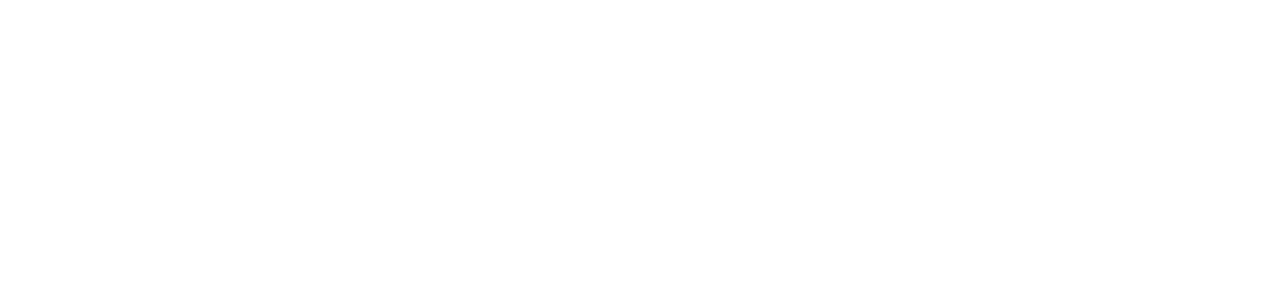
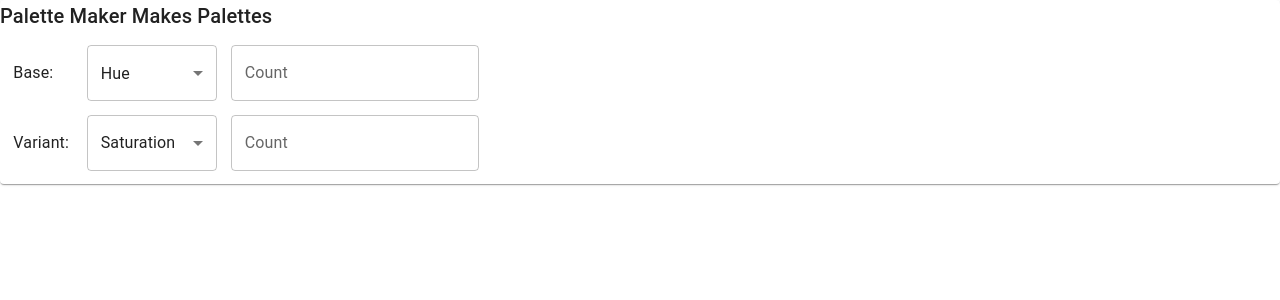
Before and after one commit to davor-skontra/pmmp, a React (Create React App) app: page / in a window 1280 px wide. Shown: the top 300 px of the page. Built offline with nearby package versions, Linux system fonts and the light colour scheme.

Commit message:
Create initial ColorValueSelectors

```diff
--- a/package.json
+++ b/package.json
@@ -13,6 +13,7 @@
     "@types/node": "^16.11.19",
     "@types/react": "^17.0.38",
     "@types/react-dom": "^17.0.11",
+    "lodash": "^4.17.21",
     "react": "^17.0.2",
     "react-dom": "^17.0.2",
     "react-scripts": "5.0.0",
@@ -42,5 +43,8 @@
       "last 1 firefox version",
       "last 1 safari version"
     ]
+  },
+  "devDependencies": {
+    "@types/lodash": "^4.14.178"
   }
 }
--- a/src/App.tsx
+++ b/src/App.tsx
@@ -1,14 +1,24 @@
-import React from 'react';
+import React, {CSSProperties, useEffect} from 'react';
 import logo from './logo.svg';
 import './App.css';
-import {Box} from "@mui/material";
+import {Box, Card, Typography} from "@mui/material";
+import ColorValueSelector from "./ColorValueSelector";
+import {ColorProperty, ColorPropertyNames} from "./palette-engine";
 
 function App() {
-  return (
-    <Box>
+    useEffect(() => {
+        document.title = "pmmp - Make Palettes"
+    });
 
-    </Box>
-  );
+    return (
+        <Box>
+            <Card>
+                <Typography variant={"h6"}>Palette Maker Makes Palettes</Typography>
+                <ColorValueSelector title={'Base:'} defaultSelected={'Hue' as unknown as ColorProperty} selectableOptions={ColorPropertyNames.filter(x => true)} onOptionChange={x => {}} onValueChange={x => {}}/>
+                <ColorValueSelector title={'Variant:'} defaultSelected={'Saturation' as unknown as ColorProperty} selectableOptions={ColorPropertyNames.filter(x => true)} onOptionChange={x => {}} onValueChange={x => {}}/>
+            </Card>
+        </Box>
+    );
 }
 
 export default App;
--- /dev/null
+++ b/src/ColorValueSelector.tsx
@@ -0,0 +1,42 @@
+import {Box, FormControl, MenuItem, TextField, Typography} from '@mui/material';
+import {CSSProperties, useState} from 'react';
+import {ColorProperty, ColorPropertyNames} from "./palette-engine";
+import Select, { SelectChangeEvent } from '@mui/material/Select';
+
+interface ColorValueSelectorProps {
+    title: string;
+    defaultSelected: ColorProperty
+    selectableOptions: string[]
+    onOptionChange: (selection: ColorProperty) => void;
+    onValueChange: (value: number) => void;
+}
+
+const boxStyle: CSSProperties = {
+    display: 'flex',
+    flexDirection: 'row',
+    alignItems: 'center',
+    gap: '10pt',
+    margin: '10pt'
+}
+
+function ColorValueSelector(p: ColorValueSelectorProps) {
+    return (
+        <Box>
+            <FormControl style={boxStyle} sx={{ m: 1, minWidth: 420 }}>
+                <Typography variant={'body1'} style={{width: '45pt'}}>{p.title}</Typography>
+                <Select
+                    style={{width: '98pt'}}
+                    value={p.defaultSelected.toString()}
+                    onChange={e => p.onOptionChange(e.target.value as unknown as ColorProperty)}
+                >
+                    {ColorPropertyNames.map((x, i) => (
+                        <MenuItem key={i} value={x}>{x}</MenuItem>)
+                    )}
+                </Select>
+                <TextField type={'number'} inputProps={{ inputMode: 'numeric'}} label={'Count'}/>
+            </FormControl>
+        </Box>
+    )
+}
+
+export default ColorValueSelector;
--- /dev/null
+++ b/src/palette-engine.ts
@@ -0,0 +1,6 @@
+export const ColorPropertyNames = ['Hue', 'Saturation', 'Brightness'] as const;
+export type ColorProperty = typeof ColorPropertyNames;
+
+export function calculateColors() {
+
+}
```
Also changed, not shown: 1 other file (tests, documents, lock files or other folders).
